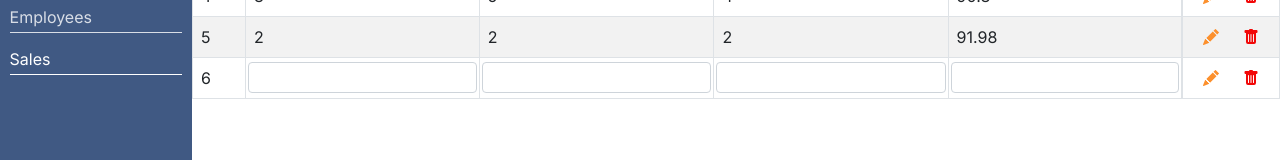
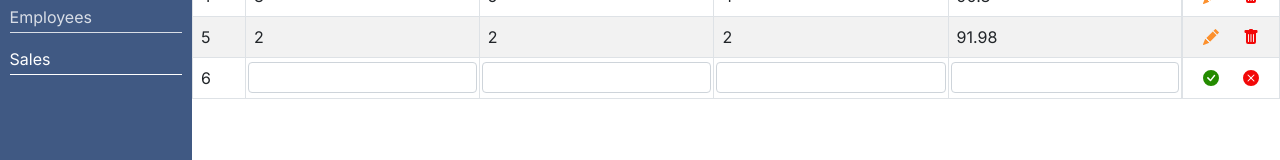
Before and after one commit to luis-saes/generic-dashboard, a React (Create React App) app in the folder front-end/: page /sales in a window 1280 px wide. Both pictures are taken after a click on the button "+ Add New Product". Shown: the part 240-400 px from the top of the page. Built offline with nearby package versions, Linux system fonts and the light colour scheme.

Commit message:
adding new element adds new row to table, bug when deleting previous element

```diff
--- a/front-end/src/components/Tables/GenericTable.tsx
+++ b/front-end/src/components/Tables/GenericTable.tsx
@@ -6,6 +6,7 @@ import Button from "react-bootstrap/Button";
 import Pencil from "../../assets/pencil-fill.svg";
 import Trash from "../../assets/trash-fill.svg";
 import Check from "../../assets/check-circle-fill.svg";
+import Cancel from "../../assets/x-circle-fill.svg";
 import styles from "./GenericTable.module.css";
 
 type PrivateProps = {
@@ -13,6 +14,7 @@ type PrivateProps = {
   dataArray: (string | number)[][];
   editLine: (index: any, newLine: (string | number)[]) => void;
   deleteLine: (val: string | number) => void;
+  addLine: (val: (string | number)[]) => void;
 };
 
 const GenericTable = (props: PrivateProps) => {
@@ -87,7 +89,13 @@ const GenericTable = (props: PrivateProps) => {
   };
 
   const addNewLineHandler = () => {
+    setEditTempData([]);
     setAddingNewLine(!addingNewLine);
+  };
+
+  const addSaveHandler = () => {
+    setAddingNewLine(false);
+    props.addLine([Number(props.dataArray?.at(-1)?.at(0)), ...editTempData]);
   };
 
   const changePencil = (index: number): boolean => {
@@ -124,11 +132,11 @@ const GenericTable = (props: PrivateProps) => {
         }
       })}
       <td className={styles.actions}>
-        <div className={styles.wrapper}>
-          <img src={Pencil} alt="pencil icon" className={styles.icon} />
+        <div className={styles.wrapper} onClick={addSaveHandler}>
+          <img src={Check} alt="check icon" className={styles.icon} />
         </div>
-        <div className={styles.wrapper}>
-          <img src={Trash} alt="trash icon" className={styles.icon} />
+        <div className={styles.wrapper} onClick={addNewLineHandler}>
+          <img src={Cancel} alt="cancel icon" className={styles.icon} />
         </div>
       </td>
     </tr>
--- a/front-end/src/views/ClientsScreen.tsx
+++ b/front-end/src/views/ClientsScreen.tsx
@@ -35,6 +35,7 @@ const ClientsScreen = () => {
           dataArray={tableData}
           editLine={editLineHandler}
           deleteLine={deleteLineHandler}
+          addLine={() => console.log(0)}
         />
       </div>
     </div>
--- a/front-end/src/views/EmployeesScreen.tsx
+++ b/front-end/src/views/EmployeesScreen.tsx
@@ -35,6 +35,7 @@ const EmployeesScreen = () => {
           dataArray={tableData}
           editLine={editLineHandler}
           deleteLine={deleteLineHandler}
+          addLine={() => console.log(0)}
         />
       </div>
     </div>
--- a/front-end/src/views/ProductsScreen.tsx
+++ b/front-end/src/views/ProductsScreen.tsx
@@ -35,6 +35,10 @@ const ProductsScreen = () => {
     );
   };
 
+  const addLineHandler = (val: (string | number)[]) => {
+    setTableData([...tableData, val]);
+  };
+
   return (
     <div className={stylesSidebar.main}>
       <Sidebar />
@@ -44,6 +48,7 @@ const ProductsScreen = () => {
           dataArray={tableData}
           editLine={editLineHandler}
           deleteLine={deleteLineHandler}
+          addLine={addLineHandler}
         />
       </div>
     </div>
--- a/front-end/src/views/SalesScreen.tsx
+++ b/front-end/src/views/SalesScreen.tsx
@@ -41,6 +41,7 @@ const SalesScreen = () => {
           dataArray={tableData}
           editLine={editLineHandler}
           deleteLine={deleteLineHandler}
+          addLine={() => console.log(0)}
         />
       </div>
     </div>
```
Also changed, not shown: front-end/src/assets/x-circle-fill.svg (added).
